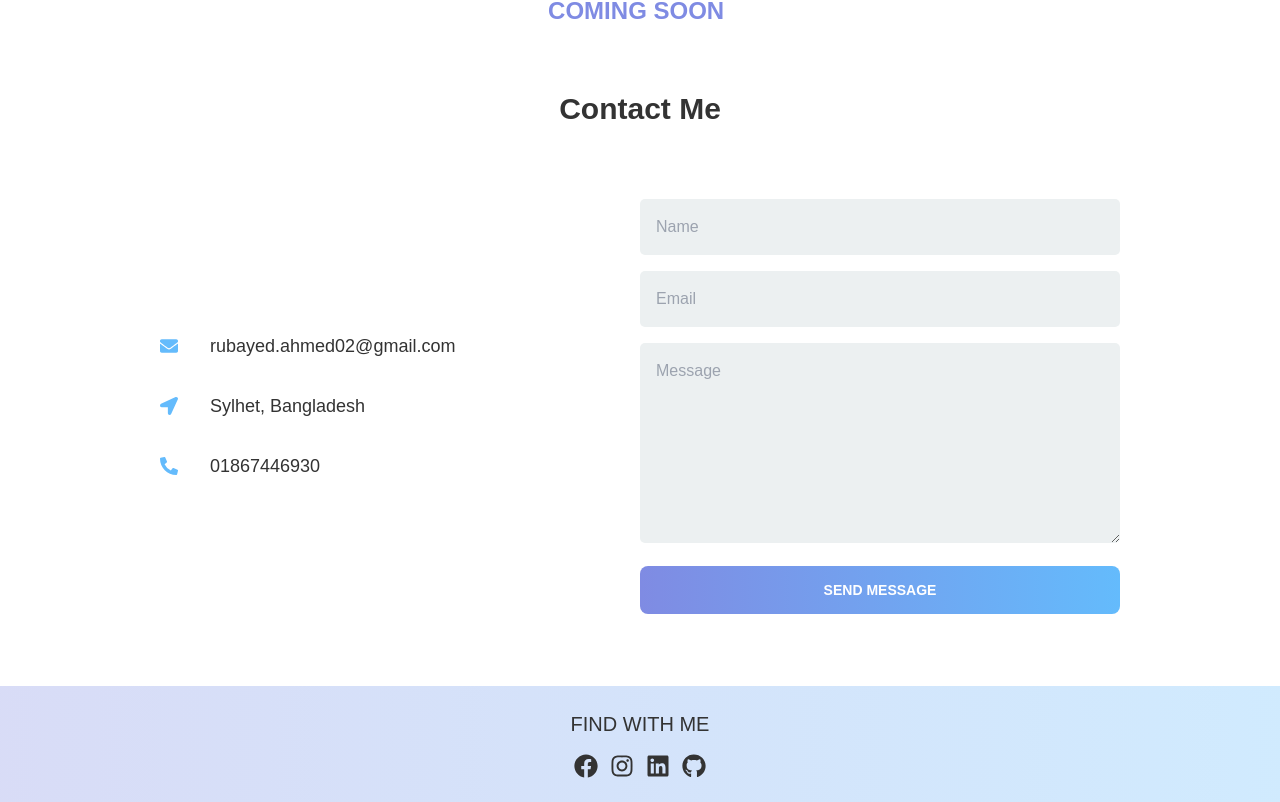
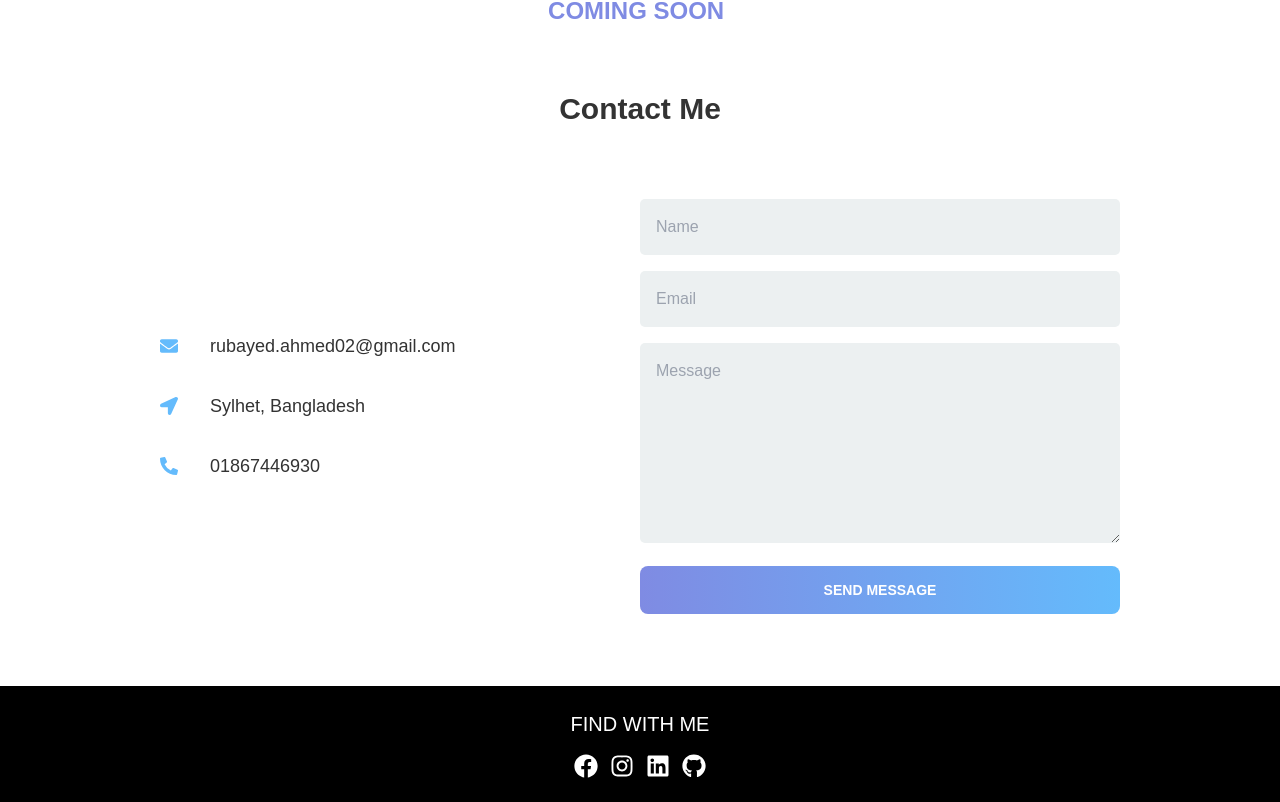
Before and after one commit to ahm-rubayed/rubayed-portfolio, a React (Create React App) app: page / in a window 1280 px wide. Shown: the part 2024-2826 px from the top of the page. Built offline with nearby package versions, Linux system fonts and the light colour scheme; a web font is replaced by a local one.

Commit message:
footer bg color black added

```diff
--- a/src/pages/Footer/Footer.js
+++ b/src/pages/Footer/Footer.js
@@ -3,7 +3,7 @@ import { FaFacebook, FaGithub, FaInstagram, FaLinkedin, FaWhatsapp } from "react
 
 const Footer = () => {
     return (
-          <div className="linear-bg">
+          <div className="bg-black text-white">
             <div className='container mx-auto py-6 flex flex-col items-center'>
             <p className='uppercase text-xl '>Find with me</p>
             <ul className="flex gap-3 mt-4">
```
